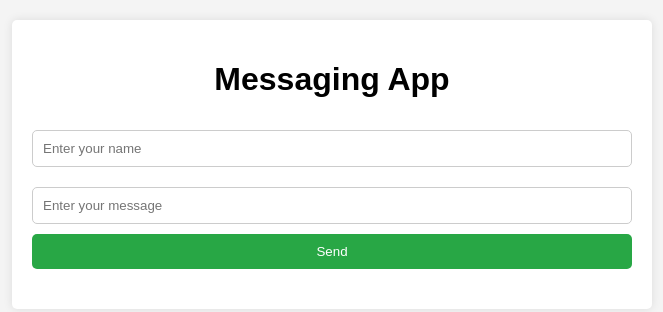
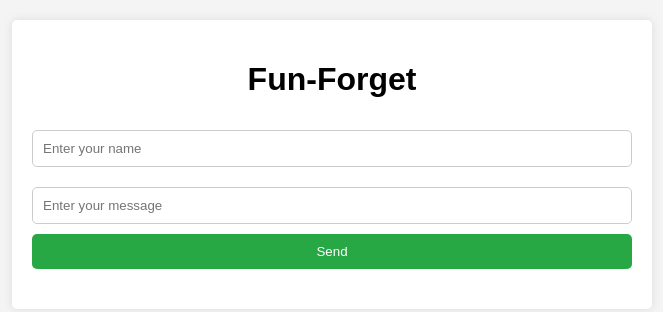
Before and after one commit to vinnu1013/Temp-chat, a website: page index.html in a window 1280 px wide. Shown: the whole page, without its empty margins (308-971 px from the left). Drawn offline with Linux system fonts and the light colour scheme.

Commit message:
Update index.html

```diff
--- a/index.html
+++ b/index.html
@@ -4,11 +4,11 @@
     <meta charset="UTF-8">
     <meta name="viewport" content="width=device-width, initial-scale=1.0">
     <link rel="stylesheet" href="styles.css">
-    <title>Messaging App</title>
+    <title>Temp_Chat</title>
 </head>
 <body>
     <div class="container">
-        <h1>Messaging App</h1>
+        <h1>Fun-Forget</h1>
         <form id="messageForm">
             <input type="text" id="userName" placeholder="Enter your name" required>
             <input type="text" id="userMessage" placeholder="Enter your message" required>
```
